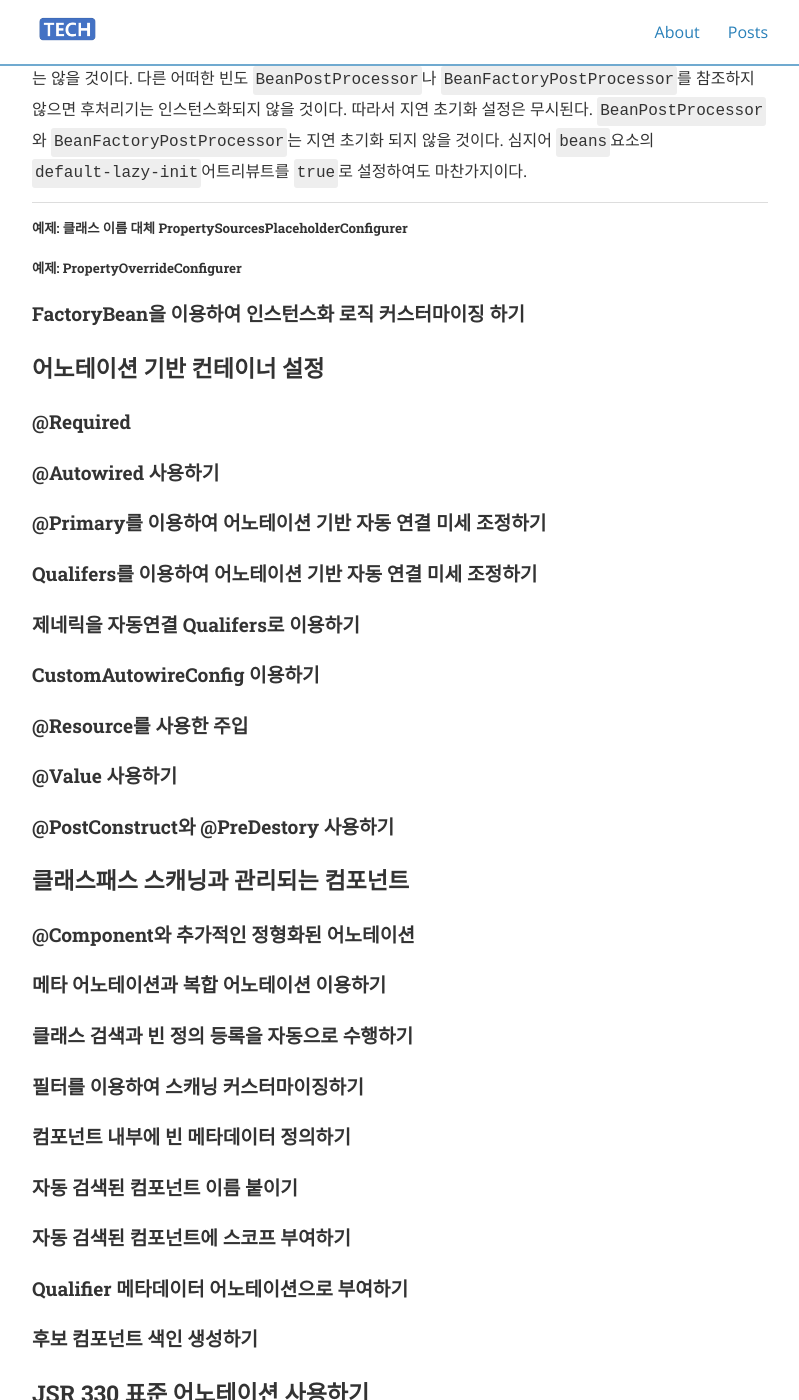
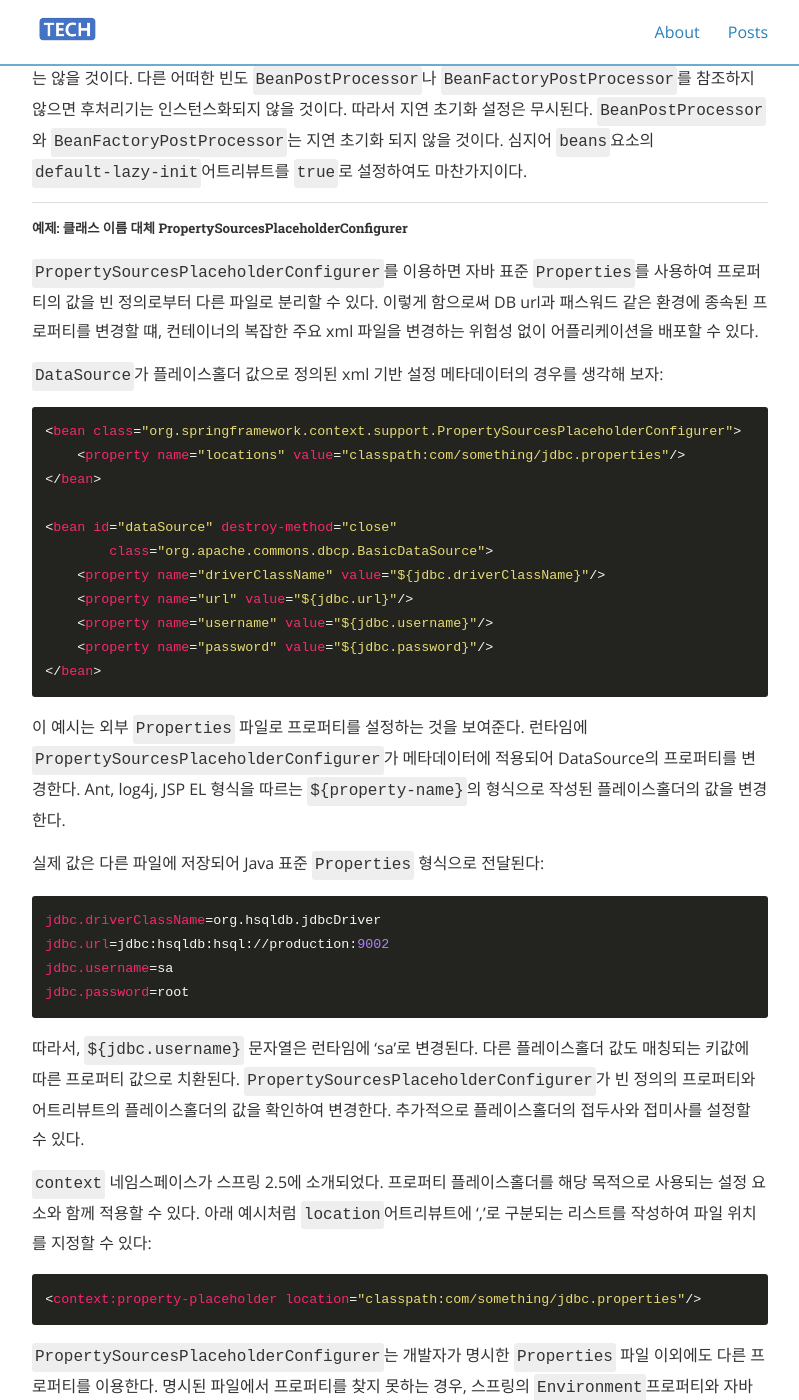
Before and after one commit to e406hsy/e406hsy.github.io, a Jekyll site: the page built from _posts/2020-05-17-Spring_Reference_Core_1_Beans.md, in a window 1280 px wide and 1400 px high, scrolled down 79111 px. Shown: the whole window, without its empty margins (240-1039 px from the left). Built offline with Jekyll 4.4.1, drawn with Linux system fonts in a browser that asks for light colours; nearby versions of some CDN libraries; comment, search, counter and statistics services are not loaded; some of the changed text lies outside the part shown.

Commit message:
Update 2020-05-17-Spring_Reference_Core_1_Beans.md
add : add contents to post

````diff
--- a/_posts/2020-05-17-Spring_Reference_Core_1_Beans.md
+++ b/_posts/2020-05-17-Spring_Reference_Core_1_Beans.md
@@ -2223,6 +2223,59 @@ org.springframework.scripting.groovy.GroovyMessenger@272961
 | **!** 일반적인 경우 `BeanPostProcessor`와 마찬가지로 `BeanFactoryPostProcessor`를 지연 초기화하지는 않을 것이다. 다른 어떠한 빈도 `BeanPostProcessor`나 `BeanFactoryPostProcessor`를 참조하지 않으면 후처리기는 인스턴스화되지 않을 것이다. 따라서 지연 초기화 설정은 무시된다. `BeanPostProcessor`와 `BeanFactoryPostProcessor`는 지연 초기화 되지 않을 것이다. 심지어 `beans`요소의 `default-lazy-init`어트리뷰트를 `true`로 설정하여도 마찬가지이다. |
 
 <h5 id="beans-factory-placeholderconfigurer">예제: 클래스 이름 대체 PropertySourcesPlaceholderConfigurer</h5>
+
+`PropertySourcesPlaceholderConfigurer`를 이용하면 자바 표준 `Properties`를 사용하여 프로퍼티의 값을 빈 정의로부터 다른 파일로 분리할 수 있다. 이렇게 함으로써 DB url과 패스워드 같은 환경에 종속된 프로퍼티를 변경할 떄, 컨테이너의 복잡한 주요 xml 파일을 변경하는 위험성 없이 어플리케이션을 배포할 수 있다.
+
+`DataSource`가 플레이스홀더 값으로 정의된 xml 기반 설정 메타데이터의 경우를 생각해 보자:
+```xml
+<bean class="org.springframework.context.support.PropertySourcesPlaceholderConfigurer">
+    <property name="locations" value="classpath:com/something/jdbc.properties"/>
+</bean>
+
+<bean id="dataSource" destroy-method="close"
+        class="org.apache.commons.dbcp.BasicDataSource">
+    <property name="driverClassName" value="${jdbc.driverClassName}"/>
+    <property name="url" value="${jdbc.url}"/>
+    <property name="username" value="${jdbc.username}"/>
+    <property name="password" value="${jdbc.password}"/>
+</bean>
+```
+이 예시는 외부 `Properties` 파일로 프로퍼티를 설정하는 것을 보여준다. 런타임에 `PropertySourcesPlaceholderConfigurer`가 메타데이터에 적용되어 DataSource의 프로퍼티를 변경한다. Ant, log4j, JSP EL 형식을 따르는 `${property-name}`의 형식으로 작성된 플레이스홀더의 값을 변경한다.
+
+실제 값은 다른 파일에 저장되어 Java 표준 `Properties` 형식으로 전달된다:
+```
+jdbc.driverClassName=org.hsqldb.jdbcDriver
+jdbc.url=jdbc:hsqldb:hsql://production:9002
+jdbc.username=sa
+jdbc.password=root
+```
+
+따라서, `${jdbc.username}` 문자열은 런타임에 'sa'로 변경된다. 다른 플레이스홀더 값도 매칭되는 키값에 따른 프로퍼티 값으로 치환된다. `PropertySourcesPlaceholderConfigurer`가 빈 정의의 프로퍼티와 어트리뷰트의 플레이스홀더의 값을 확인하여 변경한다. 추가적으로 플레이스홀더의 접두사와 접미사를 설정할 수 있다.
+
+`context` 네임스페이스가 스프링 2.5에 소개되었다. 프로퍼티 플레이스홀더를 해당 목적으로 사용되는 설정 요소와 함께 적용할 수 있다. 아래 예시처럼 `location`어트리뷰트에 ','로 구분되는 리스트를 작성하여 파일 위치를 지정할 수 있다:
+```xml
+<context:property-placeholder location="classpath:com/something/jdbc.properties"/>
+```
+
+`PropertySourcesPlaceholderConfigurer`는 개발자가 명시한 `Properties` 파일 이외에도 다른 프로퍼티를 이용한다. 명시된 파일에서 프로퍼티를 찾지 못하는 경우, 스프링의 `Environment`프로퍼티와 자바 `System`프로퍼티를 확인한다.
+
+| |
+| ----- |
+| **!** `PropertySourcesPlaceholderConfigurer`를 이용하여 클래스 이름을 대체할 수 있다. 이 방법은 런타임에 특정한 클래스 구현을 선택해야할 때 유용하다. 아래의 예시가 방법을 보여준다:
+```xml
+<bean class="org.springframework.beans.factory.config.PropertySourcesPlaceholderConfigurer">
+    <property name="locations">
+        <value>classpath:com/something/strategy.properties</value>
+    </property>
+    <property name="properties">
+        <value>custom.strategy.class=com.something.DefaultStrategy</value>
+    </property>
+</bean>
+
+<bean id="serviceStrategy" class="${custom.strategy.class}"/>
+```
+런타임에 올바른 클래스를 제공할 수 없다면 빈이 생성될 때 오류가 발생한다. 지연 초기화하지 않는 빈의 경우, `ApplicationContext`의 `preInstantiateSingletons()`를 실행하는 도중을 말한다. |
+
 <h5 id="beans-factory-overrideconfigurer">예제: PropertyOverrideConfigurer</h5>
 
 
````
